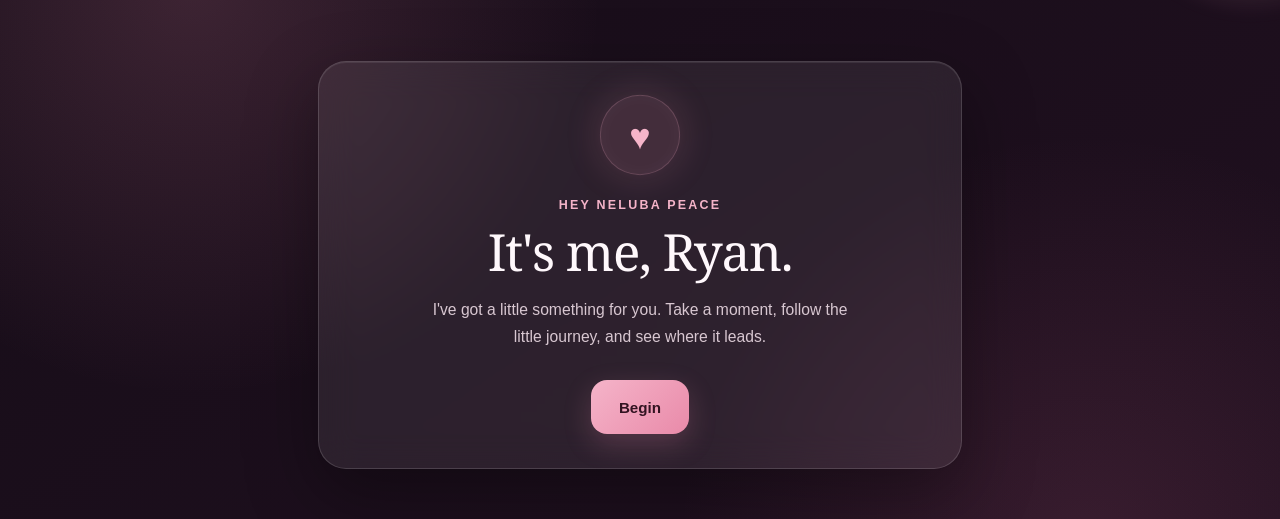
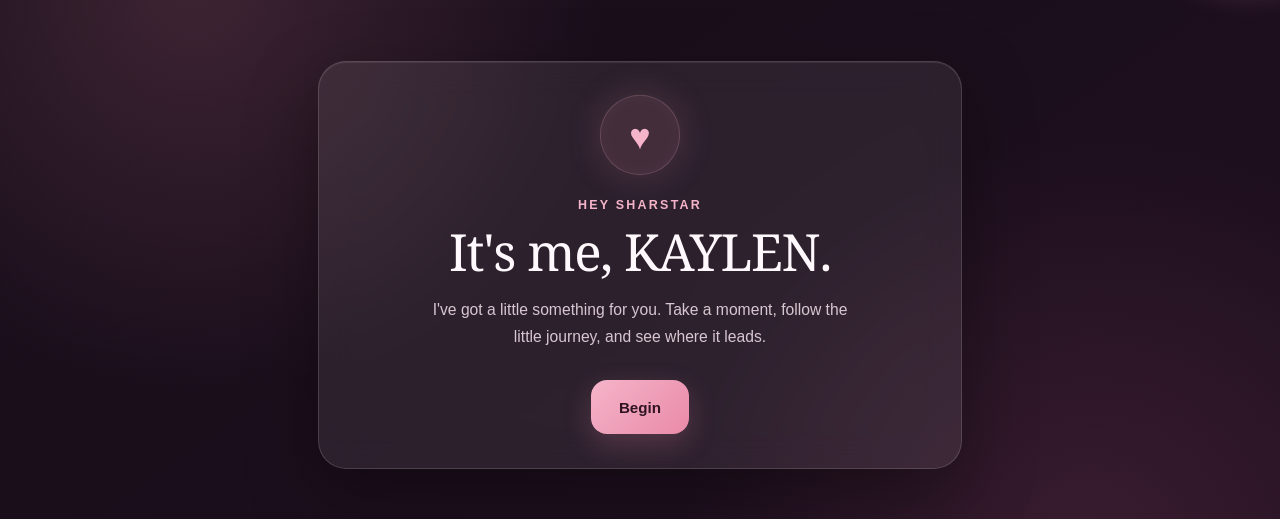
Before and after one commit to ryanmugisa9-spec/date_invitation, a Flask app: template templates/welcome.html in a window 1280 px wide. Shown: the part 135-654 px from the top of the page. Run offline with Flask 3, Linux system fonts and the light colour scheme; the template is opened without the code that fills it, so the values that code supplies are empty; some libraries are stand-ins or nearby versions.

```diff
--- a/templates/welcome.html
+++ b/templates/welcome.html
@@ -16,9 +16,9 @@
 
             <div class="heart-mark" aria-hidden="true">♥</div>
 
-            <p class="eyebrow">Hey NELUBA PEACE</p>
+            <p class="eyebrow">Hey SHARSTAR</p>
 
-            <h1>It's me, Ryan.</h1>
+            <h1>It's me, KAYLEN.</h1>
 
             <p class="welcome-text">
                 I've got a little something for you.
```
